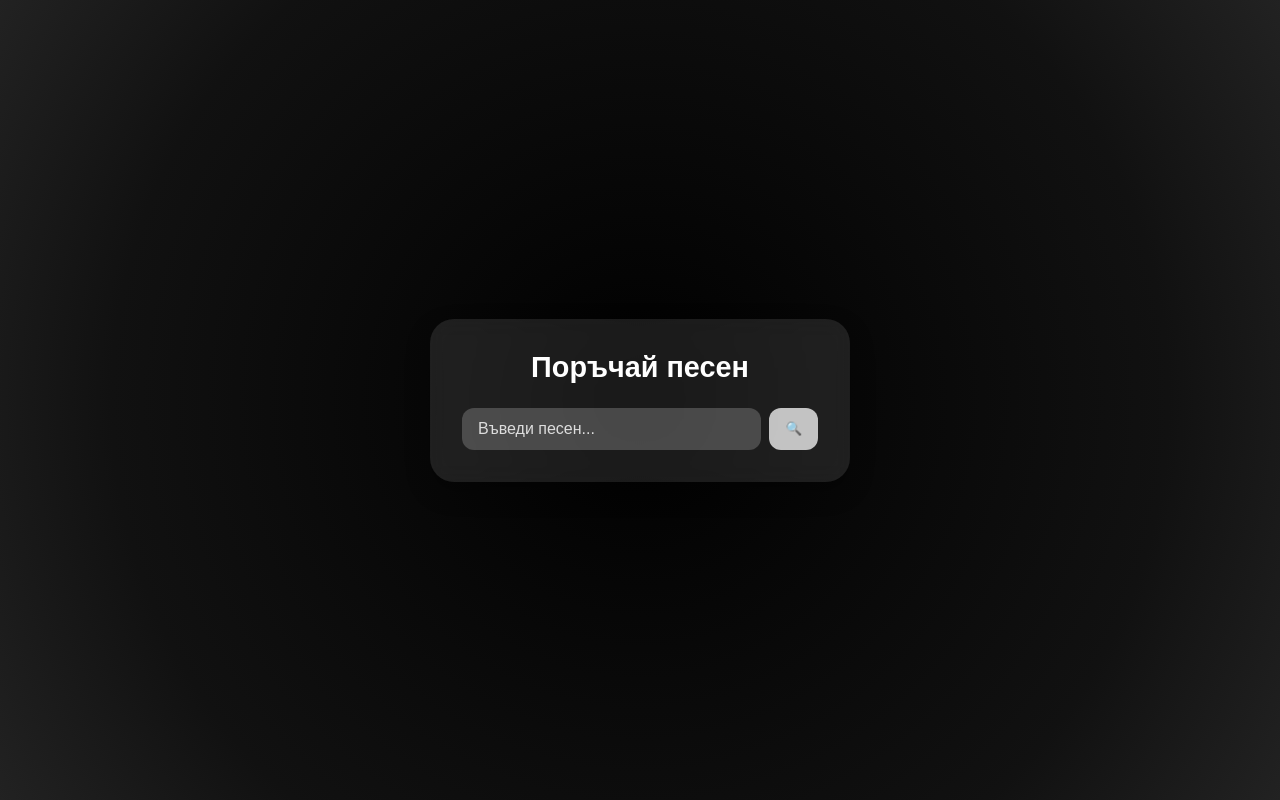
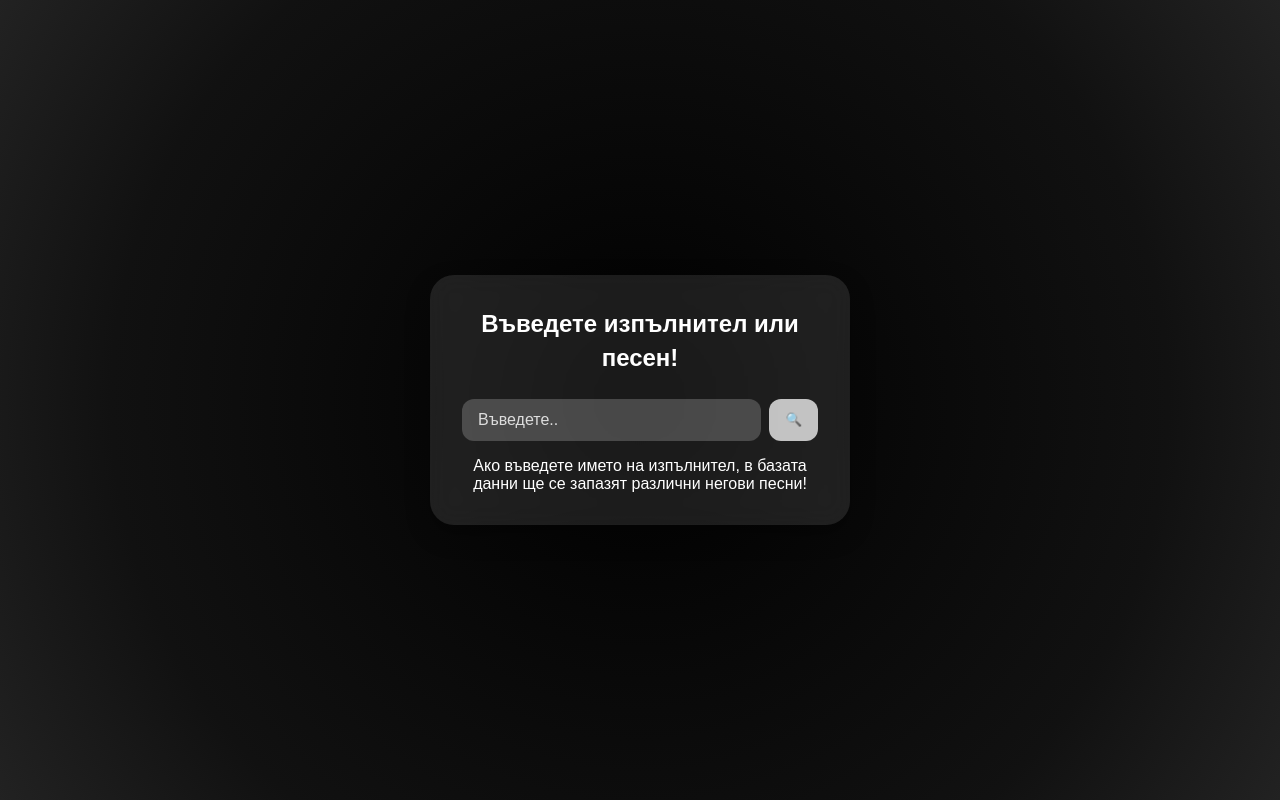
Before and after one commit to antoanMetodiev/midal-client-vercel, a Next.js app: page /order-songs in a window 1280 px wide. Built offline with nearby package versions, Linux system fonts and the light colour scheme; no server answers.

Commit message:
add spinner

```diff
--- a/app/artists/layout/ArtistsSection/ArtistsSection.tsx
+++ b/app/artists/layout/ArtistsSection/ArtistsSection.tsx
@@ -42,7 +42,8 @@ const ArtistsSection = () => {
                 />
             </div>
 
-            {loading && <p>Loading artists...</p>}
+            {/* {loading && <p>Loading artists...</p>} */}
+
             {artists && <ArtistsList artists={artists} />}
         </section>
     );
--- a/app/layout.tsx
+++ b/app/layout.tsx
@@ -29,7 +29,7 @@ export default function RootLayout({
 			<body className={`${geistSans.variable} ${geistMono.variable}`}>
 				{children}
 
-				<Script id="block-devtools" strategy="afterInteractive">
+				{/* <Script id="block-devtools" strategy="afterInteractive">
 					{`
             document.addEventListener('contextmenu', function (e) {
               e.preventDefault();
@@ -49,7 +49,7 @@ export default function RootLayout({
               if (e.ctrlKey && e.shiftKey && e.key === "S") e.preventDefault();
             };
           `}
-				</Script>
+				</Script> */}
 			</body>
 		</html>
 	);
--- a/app/order-songs/layout/OrderSong.module.css
+++ b/app/order-songs/layout/OrderSong.module.css
@@ -20,10 +20,11 @@
 }
 
 .title {
-    font-size: 1.8rem;
+    font-size: 1.5rem;
     font-weight: bold;
     color: white;
     margin-bottom: 1.5rem;
+    line-height: 1.4;
 }
 
 .form {
--- a/app/order-songs/layout/OrderSong.tsx
+++ b/app/order-songs/layout/OrderSong.tsx
@@ -7,7 +7,7 @@ import { SongActions } from "@/actions/song-actions";
 export default function OrderSong() {
     const [song, setSong] = useState("");
     const [loading, setLoading] = useState(false);
-    const [message, setMessage] = useState("");
+    const [message, setMessage] = useState("Ако въведете името на изпълнител, в базата данни ще се запазят различни негови песни!");
 
     const handleSubmit = async (e: React.FormEvent) => {
         e.preventDefault();
@@ -36,12 +36,12 @@ export default function OrderSong() {
     return (
         <div className={styles.container}>
             <div className={styles.card}>
-                <h1 className={styles.title}>Поръчай песен</h1>
+                <h1 className={styles.title}>Въведете изпълнител или песен!</h1>
 
                 <form onSubmit={handleSubmit} className={styles.form}>
                     <input
                         type="text"
-                        placeholder="Въведи песен..."
+                        placeholder="Въведете.."
                         value={song}
                         onChange={(e) => setSong(e.target.value)}
                         className={styles.input}
--- a/app/songs/layout/SongsPodcasts.module.css
+++ b/app/songs/layout/SongsPodcasts.module.css
@@ -37,17 +37,17 @@
 
 .search-button {
     position: absolute;
-    top: 1.93em;
+    top: 1.8em;
     left: 35.6em;
     width: 1.72em;
     height: 1.72em;
 
     transition: transform 0.2s ease-in-out;
-    /* плавна анимация */
+    cursor: pointer;
 }
 
 .search-button:hover {
-    transform: scale(1.2);
+    transform: scale(1.13);
     cursor: pointer;
 }
 
--- a/components/Spinner/Spinner.module.css
+++ b/components/Spinner/Spinner.module.css
@@ -2,9 +2,9 @@
 .spinner {
     position: fixed;
     z-index: 10;
-    top: 50%;
+    top: 110%;
     left: 50%;
-    transform: translate(-50%, -10%);
+    transform: translate(-50%, -50%);
     width: 60px ;
     height: 60px ;
     border: 6px solid #fefefe ;
```
Also changed, not shown: app/songs/layout/SongsPodcasts.tsx (+6 -1 lines), components/ArtistsList/ArtistsList.tsx (+5 -2 lines).
